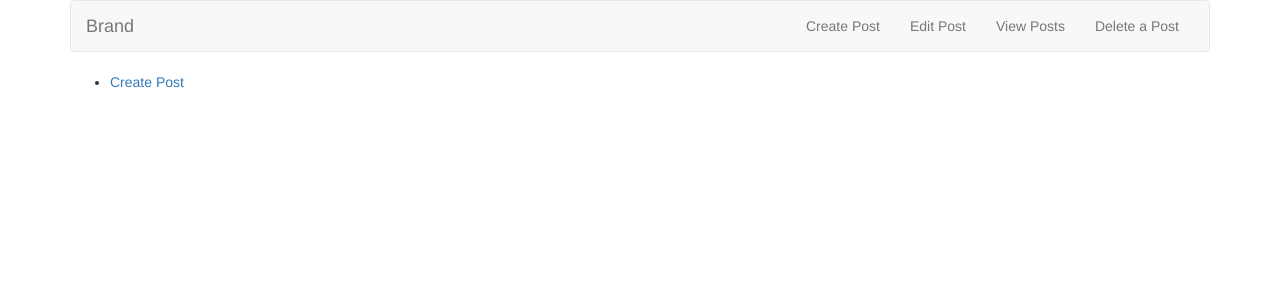
After one commit to spartakode/static-cms, a Flask app: page /blogadmin/admin/ in a window 1280 px wide. The commit adds this page. Shown: the top 300 px of the page. Run offline with Flask 2, Linux system fonts and the light colour scheme; the visitor is signed in with stand-in values (Sample User, id 1); parts of the project's set-up code (start-up, migrations or seed data) failed here and were passed over; some libraries are stand-ins or nearby versions.

Commit message:
Major UI overhaul. Got tired of looking at plain html

```diff
--- /dev/null
+++ b/src/templates/admin.html
@@ -0,0 +1,15 @@
+{% extends "common/base.html" %}
+{% import "common/navbar.html" as nav %}
+{% block title %}Admin Panel{% endblock %}
+{% block body %}
+{{ nav.navbar(request.url_rule.endpoint) }}
+<div class="row">
+    <div class="col-lg-12">
+        <ul>
+            <li>
+                <a href={{url_for('createpost')}}>Create Post</a>
+            </li>
+        </ul>
+    </div>
+</div>
+{% endblock %}
--- a/src/templates/common/base.html
+++ b/src/templates/common/base.html
@@ -0,0 +1,18 @@
+<!DOCTYPE HTML>
+<html>
+    <head>
+        {% block head %}
+        <title>{% block title %}{% endblock %}</title>
+        <script src="https://code.jquery.com/jquery-1.11.3.min.js"></script>
+        <script src="https://maxcdn.bootstrapcdn.com/bootstrap/3.3.4/js/bootstrap.min.js"></script>
+        <link rel="stylesheet" href="https://maxcdn.bootstrapcdn.com/bootstrap/3.3.4/css/bootstrap.min.css">
+        <meta name="viewport" content="width=device-width, initial-scale=1">
+        {% endblock %}
+    </head>
+    <body>
+        <div class="container">
+            {% block body %}
+            {% endblock %}
+        </div>
+    </body>
+</html>
--- /dev/null
+++ b/src/templates/common/navbar.html
@@ -0,0 +1,36 @@
+{% macro navbar(currentUrl) -%}
+<nav class="navbar navbar-default">
+    <div class="container-fluid">
+        <!-- Brand and toggle get grouped for better mobile display -->
+        <div class="navbar-header">
+            <button type="button" class="navbar-toggle collapsed" data-toggle="collapse" data-target="#bs-example-navbar-collapse-1">
+                <span class="sr-only">Toggle navigation</span>
+                <span class="icon-bar"></span>
+                <span class="icon-bar"></span>
+                <span class="icon-bar"></span>
+            </button>
+            <a class="navbar-brand" href="#">Brand</a>
+        </div>
+
+        <!-- Collect the nav links, forms, and other content for toggling -->
+        <div class="collapse navbar-collapse" id="bs-example-navbar-collapse-1">
+            <ul class="nav navbar-nav navbar-right">
+                <li><a href="{{ url_for('createpost')}}">Create Post</a></li>
+                <li><a href="{{ url_for('createpost')}}">Edit Post</a></li>
+                <li><a href="{{ url_for('createpost')}}">View Posts</a></li>
+                <li><a href="{{ url_for('createpost')}}">Delete a Post</a></li>
+                <!--<li class="dropdown">
+                    <a href="#" class="dropdown-toggle" data-toggle="dropdown" role="button" aria-expanded="false">Dropdown <span class="caret"></span></a>
+                    <ul class="dropdown-menu" role="menu">
+                    <li><a href="#">Action</a></li>
+                    <li><a href="#">Another action</a></li>
+                    <li><a href="#">Something else here</a></li>
+                    <li class="divider"></li>
+                    <li><a href="#">Separated link</a></li>
+                    </ul>
+                    </li>-->
+            </ul>
+        </div><!-- /.navbar-collapse -->
+    </div><!-- /.container-fluid -->
+</nav>
+{%- endmacro %}
--- a/src/views.py
+++ b/src/views.py
@@ -11,7 +11,7 @@ def index():
     if 'username' not in session:
         return redirect(url_for("login"))
     else:
-        return redirect(url_for("createpost"))
+        return redirect(url_for("admin"))
 
 @application.route(BASEPATH+"register/", methods=['GET', 'POST'])
 def register():
@@ -41,7 +41,13 @@ def login():
             else:
                 return redirect(url_for("login"))
 
-@application.route(BASEPATH+"createpost", methods=['GET', 'POST'])
+@application.route(BASEPATH+"admin/", methods=['GET', 'POST'])
+def admin():
+    if 'username' not in session:
+        return redirect(url_for("login"))
+    return render_template('admin.html')
+
+@application.route(BASEPATH+"createpost/", methods=['GET', 'POST'])
 def createpost():
     if 'username' not in session:
         return redirect(url_for("login"))
```
Also changed, not shown: src/templates/login.html (+24 -17 lines), src/templates/register.html (+34 -20 lines).
